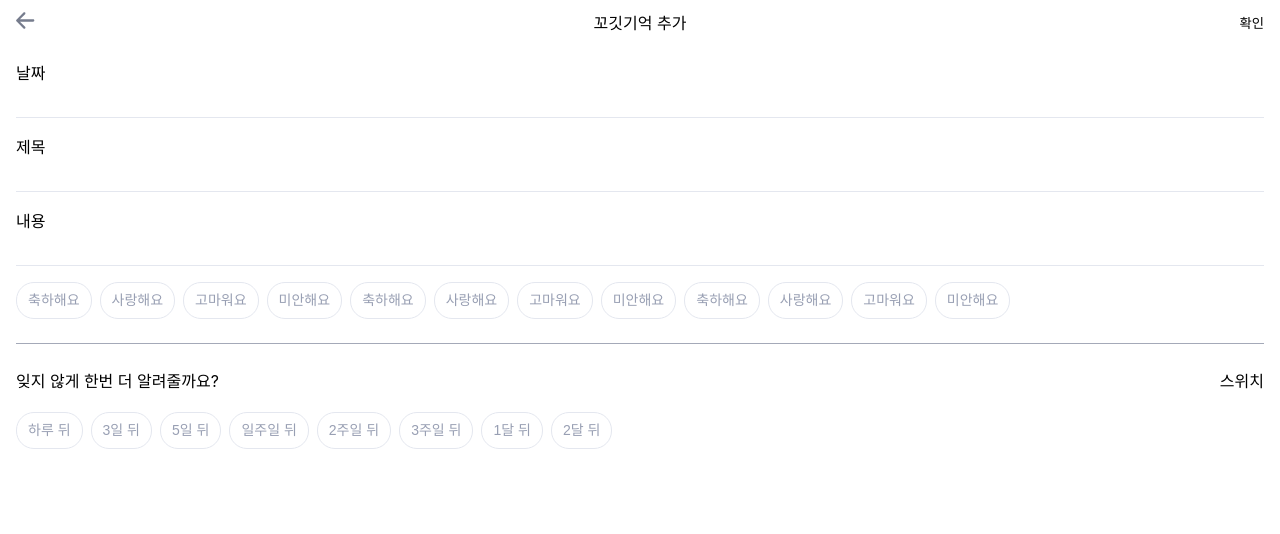
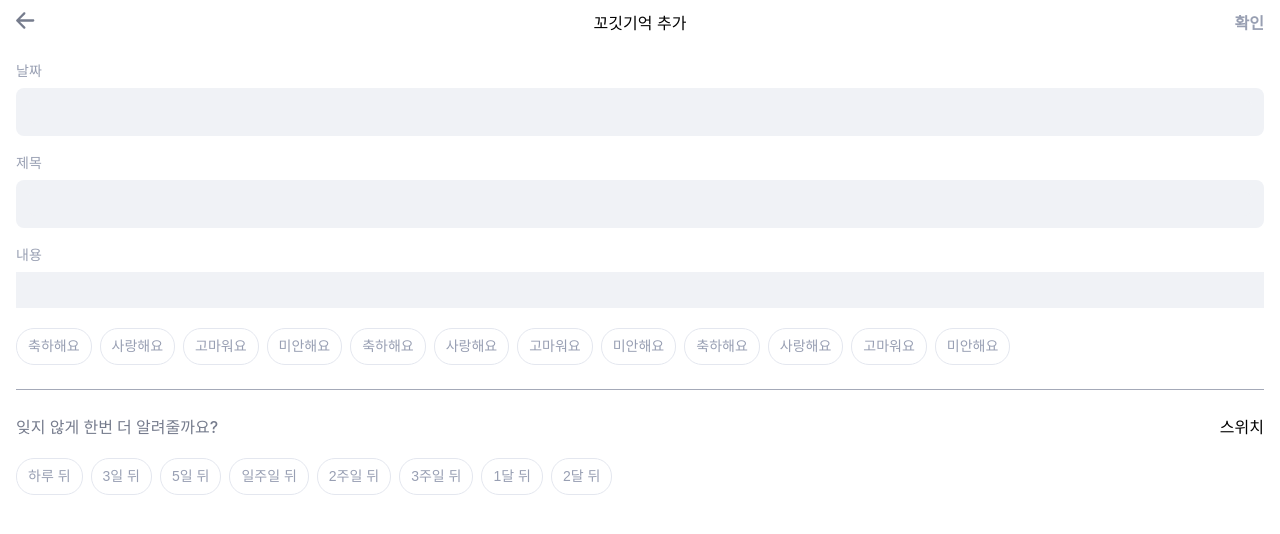
Before and after one commit to depromeet/ggogeet-client, a Next.js app: page /letter-remind/write in a window 1280 px wide. Shown: the top 534 px of the page. Built offline with nearby package versions, Linux system fonts and the light colour scheme; a web font is replaced by a local one.

Commit message:
💄 remind/write 페이지 인풋, 글자 등 스타일 변경

```diff
--- a/src/components/common/Textarea/index.tsx
+++ b/src/components/common/Textarea/index.tsx
@@ -13,7 +13,7 @@ export default function Textarea({ ...props }: Props) {
       <S.Textarea ref={textareaRef} {...props} />
       {props.maxLength && (
         <S.LengthCount>
-          <S.Length length={valueLength}>{valueLength}</S.Length> /{" "}
+          <S.Length length={valueLength}>{valueLength}</S.Length>
           {props.maxLength}
         </S.LengthCount>
       )}
--- a/src/pages/letter-remind/write.tsx
+++ b/src/pages/letter-remind/write.tsx
@@ -1,10 +1,12 @@
 import TagButton from "@/src/components/common/Buttons/TagButton";
-import Input from "@/src/components/common/Input";
+import InputDefault from "@/src/components/common/Input";
+import { Textarea } from "@/src/components/common/Textarea/styled";
 import TopNavigation from "@/src/components/common/TopNavigation";
 import {
   RemindWriteAlarmData,
   RemindWriteEmotionData,
 } from "@/src/data/LetterRemind";
+import { Body2, Body4, Header5 } from "@/src/styles/commons";
 import styled from "@emotion/styled";
 import Image from "next/image";
 
@@ -41,8 +43,29 @@ const TagWrapper = styled.div`
   margin: 0 8px 0 0;
 `;
 
+const Tag = styled(TagButton)``;
+
 const OkButton = styled.button`
+  color: ${({ theme }) => theme.colors.gray4};
+  ${Header5}
   cursor: pointer;
+`;
+
+const InputName = styled.p`
+  color: ${({ theme }) => theme.colors.gray4};
+  padding: 0 0 8px 0;
+  ${Body4};
+`;
+
+const Question = styled.p`
+  color: ${({ theme }) => theme.colors.gray5};
+  ${Body2}
+`;
+
+const RemindWriteInput = styled(InputDefault)`
+  height: 24px;
+  color: ${({ theme }) => theme.colors.gray5};
+  ${Body2}
 `;
 
 const LetterRemindWritePage = () => {
@@ -57,32 +80,32 @@ const LetterRemindWritePage = () => {
             width={19}
             height={17}
           />
-        }
+        } // 뒤로가기화살표 임시
         rightElem={<OkButton>확인</OkButton>}
       />
 
       <Layout>
         <UpperLayout>
           <InputContainer>
-            <p>날짜</p>
-            <Input />
+            <InputName>날짜</InputName>
+            <RemindWriteInput styleOption="fill" />
           </InputContainer>
 
           <InputContainer>
-            <p>제목</p>
-            <Input />
+            <InputName>제목</InputName>
+            <RemindWriteInput styleOption="fill" />
           </InputContainer>
 
           <InputContainer>
-            <p>내용</p>
-            <Input />
+            <InputName>내용</InputName>
+            <Textarea maxLength={100} />
           </InputContainer>
 
           <TagsContainer>
             {RemindWriteEmotionData.map((tag, index) => {
               return (
                 <TagWrapper key={index}>
-                  <TagButton content={tag} />
+                  <Tag content={tag} />
                 </TagWrapper>
               );
             })}
@@ -91,7 +114,7 @@ const LetterRemindWritePage = () => {
 
         <LowerLayout>
           <QuestionContainer>
-            <p>잊지 않게 한번 더 알려줄까요?</p>
+            <Question>잊지 않게 한번 더 알려줄까요?</Question>
             <p>스위치</p>
           </QuestionContainer>
 
@@ -99,7 +122,7 @@ const LetterRemindWritePage = () => {
             {RemindWriteAlarmData.map((tag, index) => {
               return (
                 <TagWrapper key={index}>
-                  <TagButton content={tag} />
+                  <Tag content={tag} />
                 </TagWrapper>
               );
             })}
```
